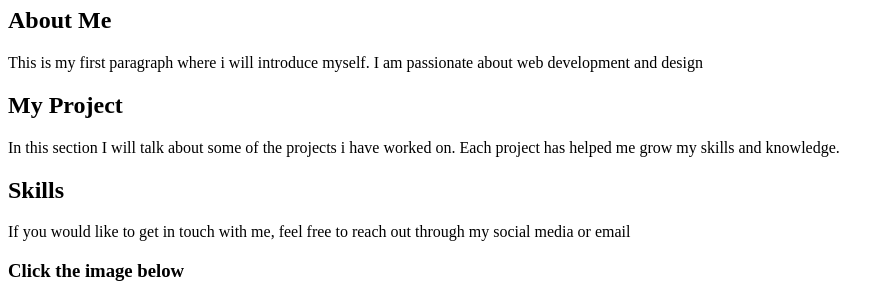
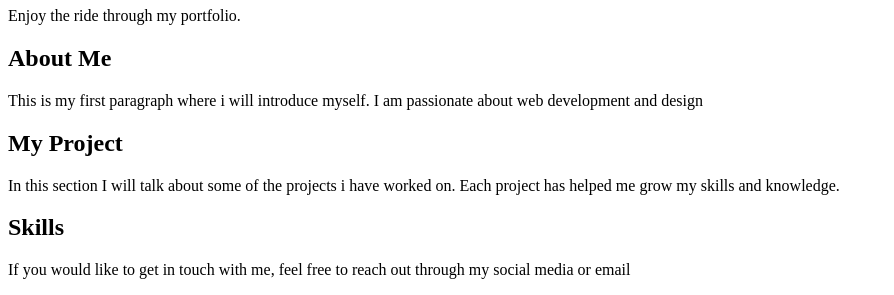
Before and after one commit to manuel1236/My_First_Portfolio, a plain HTML site: page html_basic/index.html in a window 1280 px wide. Shown: the part 73-368 px from the top of the page, without its empty margins (0-894 px from the left). Drawn offline with Linux system fonts and the light colour scheme.

Commit message:
Added the fouth p

```diff
--- a/html_basic/index.html
+++ b/html_basic/index.html
@@ -7,6 +7,7 @@
 </head>
 <body>
     <h1>Welcome to the My Portfolio Project</h1>
+    <p>Enjoy the ride through my portfolio.</p>
 
     <h2>About Me</h2>
     <p>This is my first paragraph where i will introduce myself. I am passionate about web development and design</p>
```
